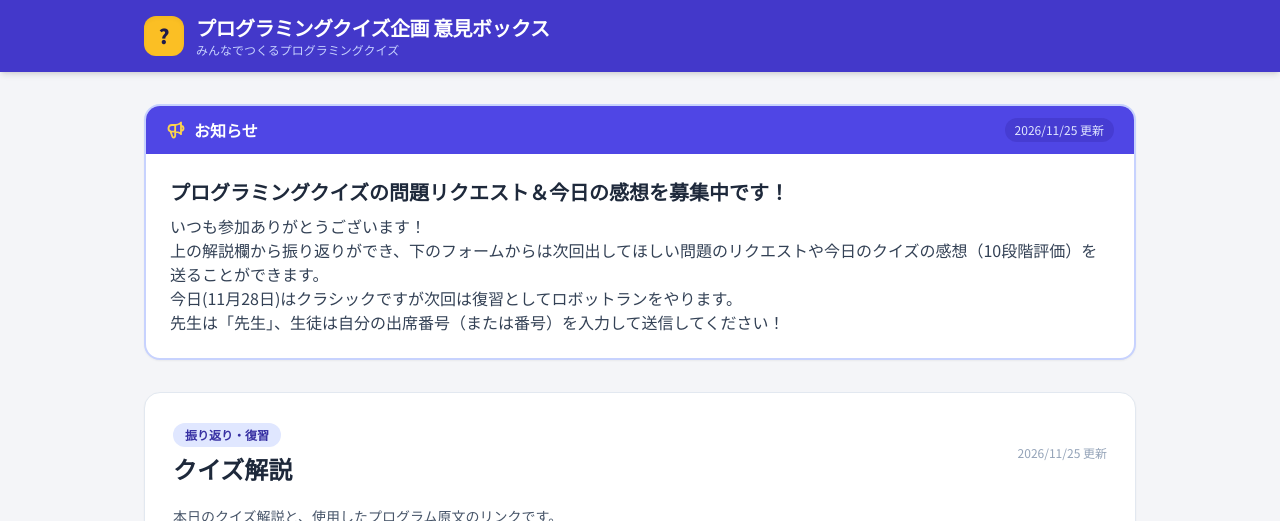
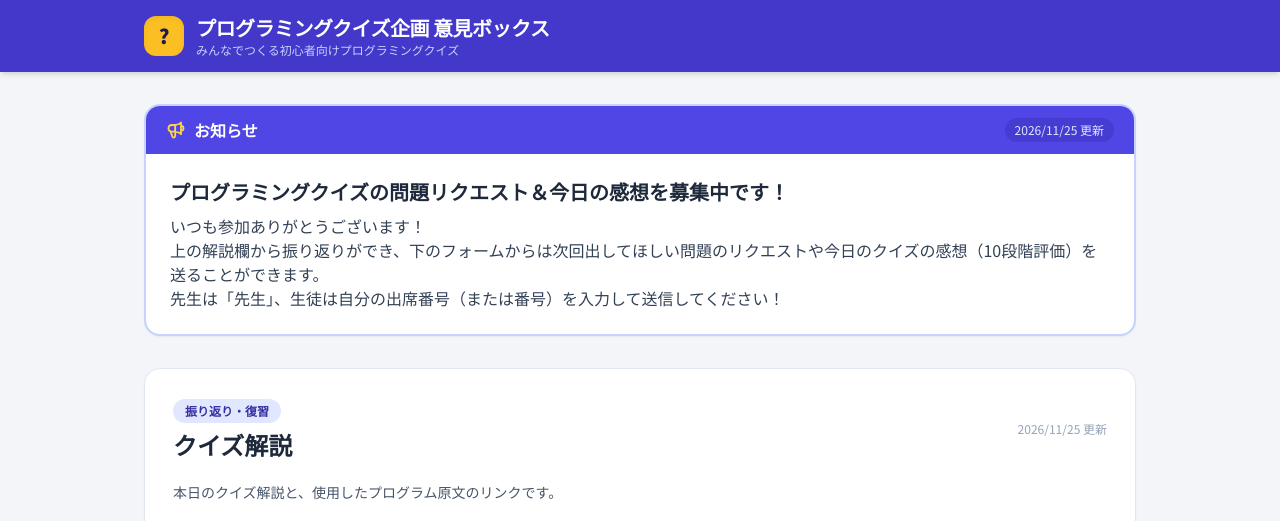
Before and after one commit to ruka246/python-quiz-feedback, a plain HTML site: page index.html in a window 1280 px wide. Shown: the top 521 px of the page. Drawn offline with nearby package versions, Linux system fonts and the light colour scheme.

Commit message:
Update index.html

```diff
--- a/index.html
+++ b/index.html
@@ -23,9 +23,7 @@
 </head>
 <body class="min-h-screen flex flex-col">
 
-
-
-
+  <!-- ヘッダー -->
   <header class="bg-indigo-700 text-white shadow-md sticky top-0 z-30">
     <div class="max-w-5xl mx-auto px-4 py-3.5 flex items-center justify-between gap-3">
       <div class="flex items-center gap-3">
@@ -34,22 +32,24 @@
         </div>
         <div>
           <h1 class="font-black text-lg sm:text-xl tracking-tight leading-tight">プログラミングクイズ企画 意見ボックス</h1>
-          <p class="text-xs text-indigo-200 hidden sm:block">みんなでつくるプログラミングクイズ</p>
+          <p class="text-xs text-indigo-200 hidden sm:block">みんなでつくる初心者向けプログラミングクイズ</p>
         </div>
       </div>
 
-
+      <!-- ログイン済みのときだけ管理用ナビゲーションを表示 -->
       <div id="headerActions" class="flex items-center gap-2"></div>
     </div>
   </header>
 
-
+  <!-- メインコンテンツ -->
   <main class="flex-1 max-w-5xl w-full mx-auto px-4 py-6 sm:py-8 space-y-8">
 
-
+    <!-- ========================================== -->
+    <!-- 1. トップページ（一般参加者・全員閲覧可能） -->
+    <!-- ========================================== -->
     <div id="publicView" class="space-y-8">
 
-
+      <!-- ホスト（管理者）からのお知らせボード -->
       <section class="bg-white rounded-2xl border-2 border-indigo-200 shadow-sm overflow-hidden">
         <div class="bg-indigo-600 px-5 py-3 flex items-center justify-between">
           <div class="flex items-center gap-2 text-white font-bold">
@@ -66,7 +66,7 @@
         </div>
       </section>
 
-
+      <!-- お知らせ欄の下：クイズ解説コーナー -->
       <section class="bg-white rounded-2xl border border-slate-200 shadow-sm p-5 sm:p-7">
         <div class="flex flex-wrap items-center justify-between gap-2 mb-5">
           <div>
@@ -79,7 +79,7 @@
         <p id="explanationNote" class="text-sm text-slate-600 leading-relaxed whitespace-pre-wrap mb-5"></p>
 
         <div class="grid grid-cols-1 md:grid-cols-3 gap-4">
-
+          <!-- 今日の解説 -->
           <div class="rounded-xl border border-slate-200 bg-slate-50/70 p-4 flex flex-col justify-between gap-3">
             <div>
               <span class="inline-block text-[11px] font-bold bg-indigo-100 text-indigo-700 px-2.5 py-0.5 rounded-md mb-2">解説資料</span>
@@ -88,7 +88,7 @@
             <div id="expTodayUrlBox"></div>
           </div>
 
-
+          <!-- pythonプログラム原文 -->
           <div class="rounded-xl border border-slate-200 bg-slate-50/70 p-4 flex flex-col justify-between gap-3">
             <div>
               <span class="inline-block text-[11px] font-bold bg-sky-100 text-sky-800 px-2.5 py-0.5 rounded-md mb-2">Python</span>
@@ -97,7 +97,7 @@
             <div id="expPythonUrlBox"></div>
           </div>
 
-
+          <!-- スクラッチプログラム原文 -->
           <div class="rounded-xl border border-slate-200 bg-slate-50/70 p-4 flex flex-col justify-between gap-3">
             <div>
               <span class="inline-block text-[11px] font-bold bg-orange-100 text-orange-800 px-2.5 py-0.5 rounded-md mb-2">Scratch</span>
@@ -108,7 +108,9 @@
         </div>
       </section>
 
-
+      <!-- ========================================== -->
+      <!-- フォームA：クイズの問題リクエスト欄          -->
+      <!-- ========================================== -->
       <section class="bg-white rounded-2xl border border-slate-200 shadow-sm p-5 sm:p-7">
         <div class="mb-6">
           <div class="flex items-center gap-2 mb-2">
@@ -123,7 +125,7 @@
 
         <form id="opinionForm" class="space-y-5">
           <div class="grid grid-cols-1 sm:grid-cols-2 gap-4">
-
+            <!-- 先生・生徒番号（必須） -->
             <div>
               <label for="reqRoleNumber" class="block text-sm font-bold text-slate-700 mb-1.5">
                 先生の場合は先生と書き生徒の場合は番号を書いてください <span class="text-rose-500 text-xs font-bold">（必須）</span>
@@ -138,7 +140,7 @@
               />
             </div>
 
-
+            <!-- ニックネーム（必須） -->
             <div>
               <label for="senderName" class="block text-sm font-bold text-slate-700 mb-1.5">
                 ニックネーム <span class="text-rose-500 text-xs font-bold">（必須）</span>
@@ -155,7 +157,7 @@
           </div>
 
           <div class="grid grid-cols-1 sm:grid-cols-2 gap-4">
-
+            <!-- コードの種類（必須：スクラッチ・パイソン・その他） -->
             <div>
               <label for="codeType" class="block text-sm font-bold text-slate-700 mb-1.5">
                 コードの種類 <span class="text-rose-500 text-xs font-bold">（必須）</span>
@@ -172,7 +174,7 @@
               </select>
             </div>
 
-
+            <!-- 問題の種類（必須：すべての問題の種類） -->
             <div>
               <label for="questionType" class="block text-sm font-bold text-slate-700 mb-1.5">
                 問題の種類 <span class="text-rose-500 text-xs font-bold">（必須）</span>
@@ -195,7 +197,7 @@
             </div>
           </div>
 
-
+          <!-- 希望するレベル感（必須） -->
           <div>
             <label class="block text-sm font-bold text-slate-700 mb-2">
               想定してほしいレベル感 <span class="text-rose-500 text-xs font-bold">（必須）</span>
@@ -228,7 +230,7 @@
             </div>
           </div>
 
-
+          <!-- リクエスト本文（必須） -->
           <div>
             <label for="opinionText" class="block text-sm font-bold text-slate-700 mb-1.5">
               リクエスト・アイデアの内容 <span class="text-rose-500 text-xs font-bold">（必須）</span>
@@ -256,7 +258,7 @@
           </div>
         </form>
 
-
+        <!-- リクエスト送信完了メッセージ -->
         <div id="submitSuccessBanner" class="hidden mt-5 bg-emerald-50 border border-emerald-300 text-emerald-900 rounded-xl p-4 flex items-start gap-3">
           <svg class="w-6 h-6 text-emerald-600 shrink-0 mt-0.5" fill="none" stroke="currentColor" stroke-width="2.2" viewBox="0 0 24 24">
             <path stroke-linecap="round" stroke-linejoin="round" d="M9 12l2 2 4-4m6 2a9 9 0 11-18 0 9 9 0 0118 0z" />
@@ -268,7 +270,9 @@
         </div>
       </section>
 
-
+      <!-- ========================================== -->
+      <!-- フォームB：クイズ感想欄（10段階評価付き）  -->
+      <!-- ========================================== -->
       <section class="bg-white rounded-2xl border-2 border-amber-200 shadow-sm p-5 sm:p-7">
         <div class="mb-6">
           <div class="flex items-center gap-2 mb-2">
@@ -283,7 +287,7 @@
 
         <form id="feedbackForm" class="space-y-6">
           <div class="grid grid-cols-1 sm:grid-cols-2 gap-4">
-
+            <!-- 先生・生徒番号（必須） -->
             <div>
               <label for="fbRoleNumber" class="block text-sm font-bold text-slate-700 mb-1.5">
                 先生の場合は先生と書き生徒の場合は番号を書いてください <span class="text-rose-500 text-xs font-bold">（必須）</span>
@@ -298,7 +302,7 @@
               />
             </div>
 
-
+            <!-- ニックネーム（必須） -->
             <div>
               <label for="fbName" class="block text-sm font-bold text-slate-700 mb-1.5">
                 ニックネーム <span class="text-rose-500 text-xs font-bold">（必須）</span>
@@ -314,7 +318,7 @@
             </div>
           </div>
 
-
+          <!-- 今日の楽しさ 10段階評価（必須） -->
           <div class="bg-amber-50/60 border border-amber-200/80 rounded-2xl p-4">
             <div class="flex flex-wrap items-center justify-between gap-1 mb-2.5">
               <label class="text-sm font-bold text-slate-800">
@@ -325,7 +329,7 @@
             <div id="funScaleContainer" class="grid grid-cols-5 sm:grid-cols-10 gap-2"></div>
           </div>
 
-
+          <!-- 今日の難しさ 10段階評価（必須） -->
           <div class="bg-sky-50/60 border border-sky-200/80 rounded-2xl p-4">
             <div class="flex flex-wrap items-center justify-between gap-1 mb-2.5">
               <label class="text-sm font-bold text-slate-800">
@@ -336,7 +340,7 @@
             <div id="difficultyScaleContainer" class="grid grid-cols-5 sm:grid-cols-10 gap-2"></div>
           </div>
 
-
+          <!-- 感想入力欄（必須） -->
           <div>
             <label for="fbText" class="block text-sm font-bold text-slate-700 mb-1.5">
               今日のクイズの感想 <span class="text-rose-500 text-xs font-bold">（必須）</span>
@@ -364,7 +368,7 @@
           </div>
         </form>
 
-
+        <!-- 感想送信完了メッセージ -->
         <div id="fbSuccessBanner" class="hidden mt-5 bg-emerald-50 border border-emerald-300 text-emerald-900 rounded-xl p-4 flex items-start gap-3">
           <svg class="w-6 h-6 text-emerald-600 shrink-0 mt-0.5" fill="none" stroke="currentColor" stroke-width="2.2" viewBox="0 0 24 24">
             <path stroke-linecap="round" stroke-linejoin="round" d="M9 12l2 2 4-4m6 2a9 9 0 11-18 0 9 9 0 0118 0z" />
@@ -378,10 +382,12 @@
 
     </div>
 
-
+    <!-- ========================================================== -->
+    <!-- 2. ホスト（管理者）専用ダッシュボード（ログイン時のみ表示） -->
+    <!-- ========================================================== -->
     <div id="hostView" class="hidden space-y-6">
 
-
+      <!-- 管理者モードバナー -->
       <div class="bg-slate-900 text-white rounded-2xl p-5 flex flex-col sm:flex-row sm:items-center justify-between gap-4 shadow-md">
         <div>
           <div class="flex items-center gap-2">
@@ -402,7 +408,7 @@
         </div>
       </div>
 
-
+      <!-- トップページ「お知らせ」編集エリア -->
       <section class="bg-white rounded-2xl border border-slate-200 shadow-sm p-5">
         <div class="flex items-center justify-between mb-3">
           <h3 class="font-black text-slate-800 flex items-center gap-2">
@@ -439,7 +445,7 @@
         </div>
       </section>
 
-
+      <!-- トップページ「クイズ解説」URL・説明編集エリア -->
       <section class="bg-white rounded-2xl border border-slate-200 shadow-sm p-5">
         <div class="flex items-center justify-between mb-3">
           <h3 class="font-black text-slate-800 flex items-center gap-2">
@@ -498,7 +504,7 @@
         </div>
       </section>
 
-
+      <!-- 管理タブ切り替え（問題リクエスト vs クイズ感想） -->
       <div class="flex flex-wrap items-center justify-between gap-3 border-b border-slate-300 pb-3">
         <div class="flex gap-2">
           <button
@@ -529,7 +535,7 @@
         </button>
       </div>
 
-
+      <!-- 管理サブビュー1：問題リクエスト控え -->
       <div id="adminRequestsSection" class="space-y-5">
         <div class="grid grid-cols-2 sm:grid-cols-4 gap-3 sm:gap-4">
           <div class="bg-white rounded-2xl border border-slate-200 p-4">
@@ -589,7 +595,7 @@
         <div id="opinionList" class="space-y-4"></div>
       </div>
 
-
+      <!-- 管理サブビュー2：クイズ感想控え -->
       <div id="adminFeedbacksSection" class="hidden space-y-5">
         <div class="grid grid-cols-1 sm:grid-cols-3 gap-3 sm:gap-4">
           <div class="bg-white rounded-2xl border border-slate-200 p-4">
@@ -612,7 +618,7 @@
     </div>
   </main>
 
-
+  <!-- フッター（目立たない白い文字リンクのログイン配置） -->
   <footer class="bg-slate-800 text-slate-300 mt-12 py-5 px-4">
     <div class="max-w-5xl mx-auto flex items-center justify-between text-xs">
       <span>プログラミングクイズ企画 意見集約サイト &copy; 2026</span>
@@ -626,7 +632,9 @@
     </div>
   </footer>
 
-
+  <!-- ========================================== -->
+  <!-- シンプルなログインモーダル                 -->
+  <!-- ========================================== -->
   <div id="loginModal" class="fixed inset-0 bg-slate-900/60 backdrop-blur-xs z-50 hidden flex items-center justify-center p-4">
     <div class="bg-white rounded-2xl max-w-sm w-full p-6 shadow-2xl border border-slate-200 space-y-5">
       <div class="flex items-center justify-between">
@@ -673,10 +681,14 @@
   </div>
 
   <script>
+    // ==========================================
+    // 送信先 GAS ウェブアプリ URL
+    // ==========================================
+    const GAS_WEB_APP_URL = "https://script.google.com/macros/s/AKfycbyGHA45AEA38nV44rQQ3mDvKLbhEbpGa_jYDYQalLaaqv7sRcVzYu1ODBZ4rJs3GA52/exec";
 
-    const GAS_WEB_APP_URL = "https://script.google.com/macros/s/AKfycbzRj5bNUF4feabxMFEJ3p_vEAQg8UJOGklOnyH9-jubdvb-fYMeqjnvEzB2l9umORbx/exec";
-
-
+    // ==========================================
+    // 管理者認証設定（SHA-256ハッシュ照合）
+    // ==========================================
     const ADMIN_ID_HASH = "1bc2b910bf01f2c3594c6f9080f1599b369006ffc601d12ab9054a9ae6cddafb";
     const ADMIN_PASS_HASH = "2ae04139671d87a16293b55dab6766d5a1556d190c25fbece4c31cadd816904d";
 
@@ -689,7 +701,7 @@
 
     const defaultNotice = {
       title: "プログラミングクイズの問題リクエスト＆今日の感想を募集中です！",
-      body: "いつも参加ありがとうございます！\n上の解説欄から振り返りができ、下のフォームからは次回出してほしい問題のリクエストや今日のクイズの感想（10段階評価）を送ることができます。\n今日(11月28日)はクラシックですが次回は復習としてロボットランをやります。\n先生は「先生」、生徒は自分の出席番号（または番号）を入力して送信してください！",
+      body: "いつも参加ありがとうございます！\n上の解説欄から振り返りができ、下のフォームからは次回出してほしい問題のリクエストや今日のクイズの感想（10段階評価）を送ることができます。\n先生は「先生」、生徒は自分の出席番号（または番号）を入力して送信してください！",
       updatedAt: "2026/11/25 更新"
     };
 
@@ -1272,8 +1284,6 @@
       `).join("");
     }
 
-
-
     function renderFeedbacks() {
       if (!isHostLoggedIn) return;
       const feedbacks = loadFeedbacks();
```
